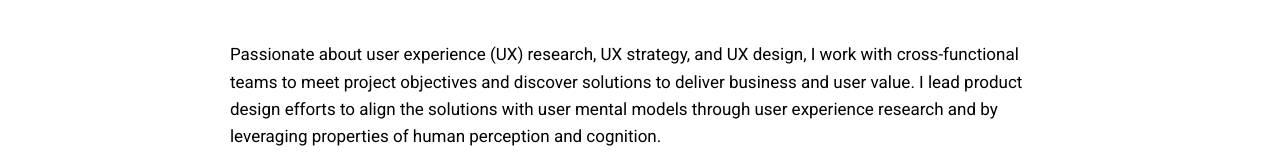
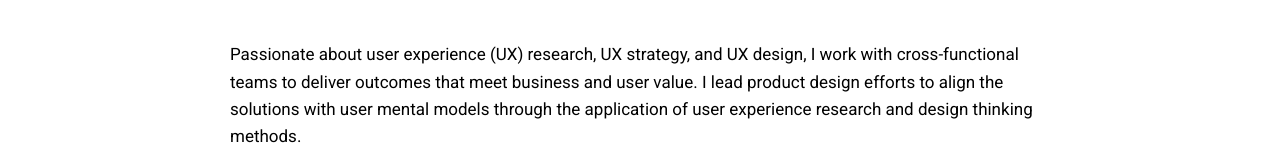
Before and after one commit to basiacoulter/portfolio, a plain HTML site: page index.html in a window 1280 px wide. Shown: the part 569-733 px from the top of the page. Drawn offline with Linux system fonts and the light colour scheme.

Commit message:
edit to opening paragraph

```diff
--- a/index.html
+++ b/index.html
@@ -50,7 +50,7 @@
     <main class="container">
     	<div class="main__content">
             <h2>About</h2>
-                <p>Passionate about user experience (UX) research, UX strategy, and UX design, I work with cross-functional teams to meet project objectives and discover solutions to deliver business and user value. I lead product design efforts to align the solutions with user mental models through user experience research and by leveraging properties of human perception and cognition.</p>
+                <p>Passionate about user experience (UX) research, UX strategy, and UX design, I work with cross-functional teams to deliver outcomes that meet business and user value. I lead product design efforts to align the solutions with user mental models through the application of user experience research and design thinking methods.</p>
                 <p>Born in Poland, I came to the United States as a postdoctoral fellow to pursue research in neuroscience on human emotions and decision-making. Transitioning to design disciplines, I was excited to converge on user experience (UX) design as a field where science and design come together. Gradually, I expanded my expertise from web and user interface design to user research, product discovery, and UX strategy. I now leverage a comprehensive set of strategies and tools to deliver great user experience.</p>
                 <p>I currently work at <a href="https://www.caktusgroup.com/" target="_blank">Caktus Group</a> in Durham NC as a UX Designer. I help Agile Scrum teams build great experiences for Django web applications.</p>
         </div>
```
